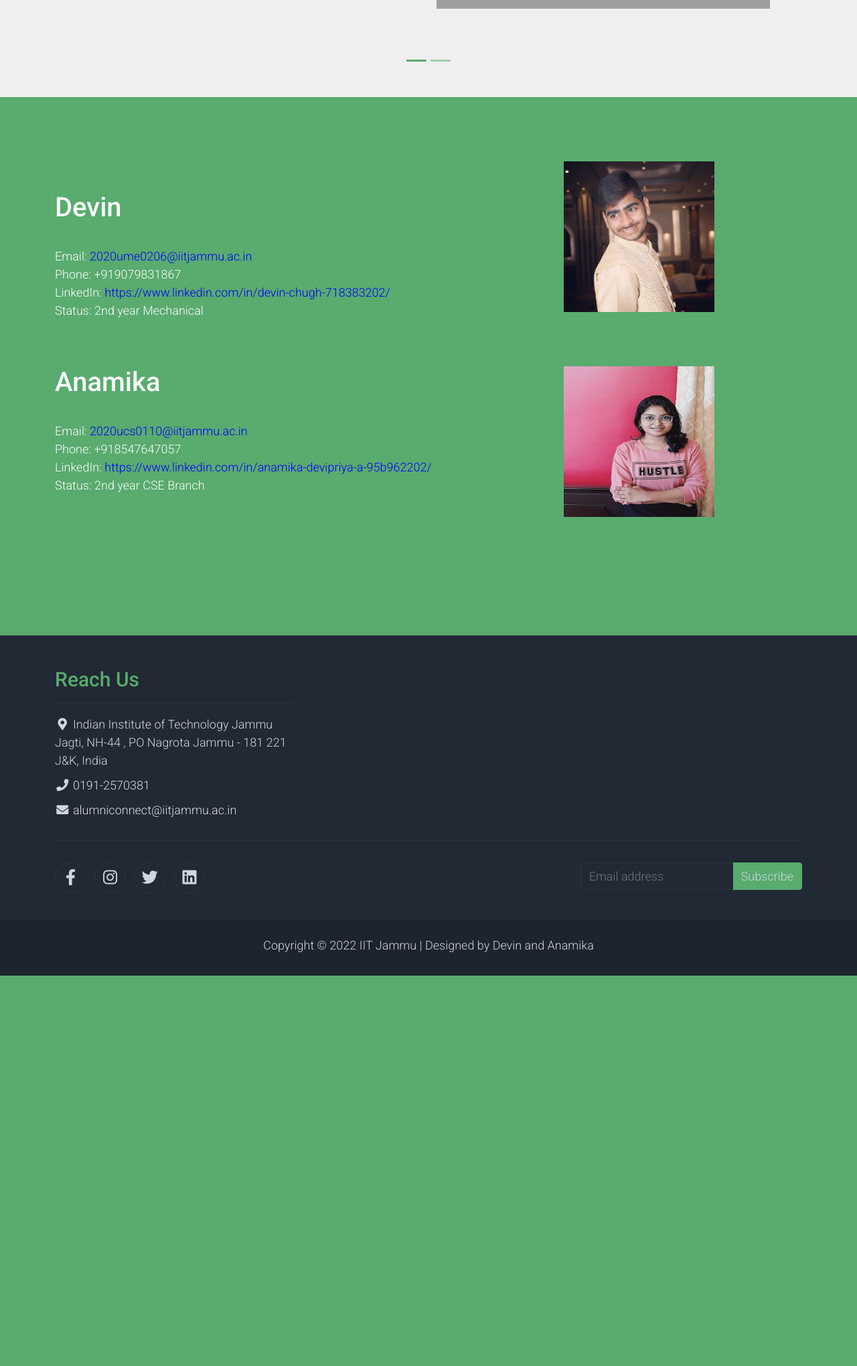
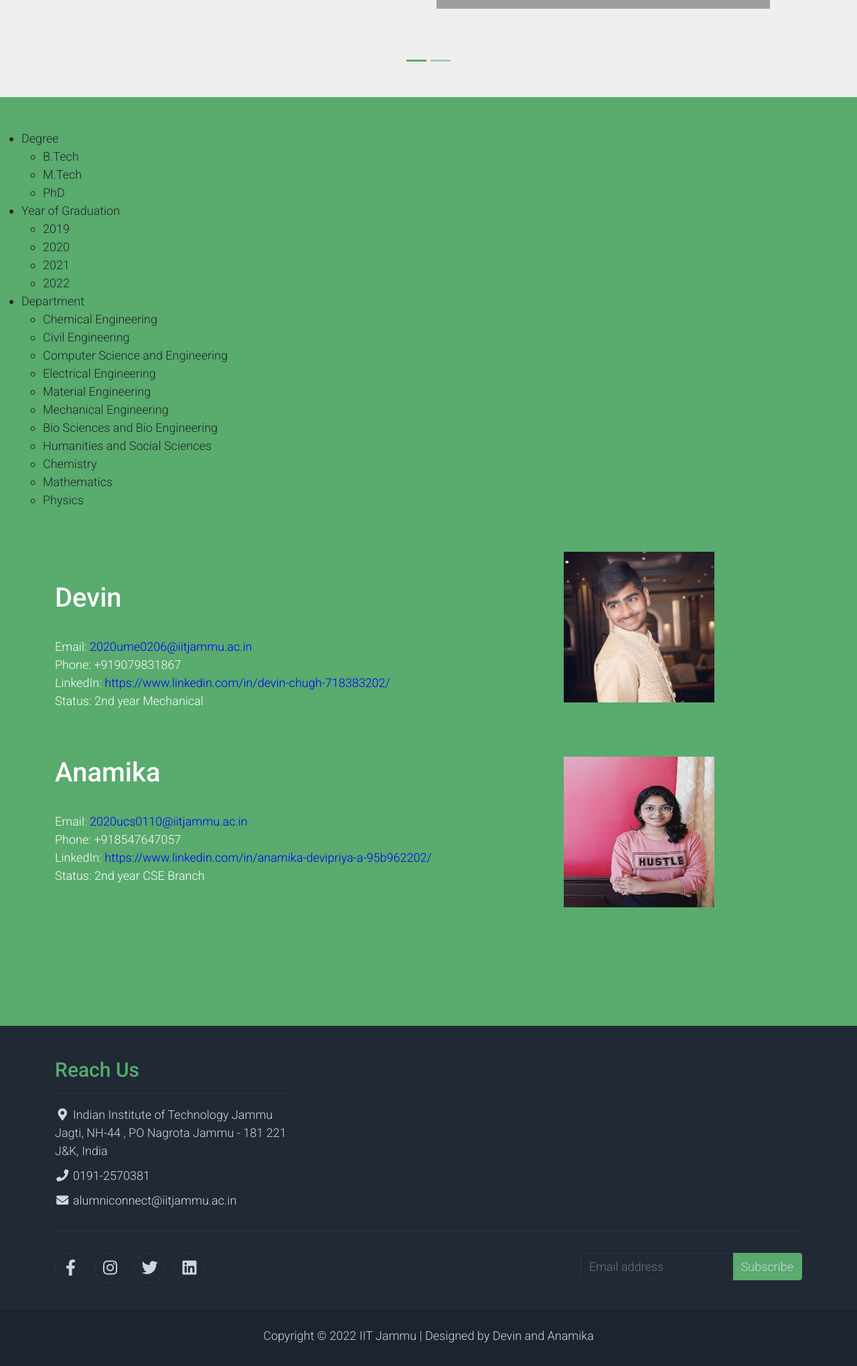
Before and after one commit to devinchugh/Alumni-Portal, a Flask app: page / in a window 1280 px wide. Shown: the part 427-2467 px from the top of the page at 67% size. Before the commit the page ends 1884 px from the top, so only its background shows below. Run offline with Flask 2, Linux system fonts and the light colour scheme; a user stored in the database is signed in; data comes from the database, SQL or seed files in the repository; some libraries are stand-ins or nearby versions; grey boxes are pictures that could not be loaded.

Commit message:
added dropdowns headings

```diff
--- a/templates/index.html
+++ b/templates/index.html
@@ -12,7 +12,6 @@
     <link rel="stylesheet" href="{{ url_for('static',filename='home_assets/css/templatemo.css') }}">
     <link rel="stylesheet" href="{{ url_for('static',filename='home_assets/css/custom.css') }}">
 
-    <!-- Load fonts style after rendering the layout styles -->
     <link rel="stylesheet" href="https://fonts.googleapis.com/css2?family=Roboto:wght@100;200;300;400;500;700;900&display=swap">
     <link rel="stylesheet" href="{{ url_for('static',filename='home_assets/css/fontawesome_min.css') }}">
 
@@ -157,6 +156,35 @@
 <!-- individual details -->
 
     <section class="bg-success py-5">
+        <ul class="sections">
+            <li>Degree</li>
+                <ul>
+                    <li>B.Tech</li>
+                    <li>M.Tech</li>
+                    <li>PhD</li>
+                </ul>
+            <li>Year of Graduation</li>
+                <ul>
+                    <li>2019</li>
+                    <li>2020</li>
+                    <li>2021</li>
+                    <li>2022</li>
+                </ul>
+            <li>Department</li>
+                <ul>
+                    <li>Chemical Engineering</li>
+                    <li>Civil Engineering</li>
+                    <li>Computer Science and Engineering</li>
+                    <li>Electrical Engineering</li>
+                    <li>Material Engineering</li>
+                    <li>Mechanical Engineering</li>
+                    <li>Bio Sciences and Bio Engineering</li>
+                    <li>Humanities and Social Sciences</li>
+                    <li>Chemistry</li>
+                    <li>Mathematics</li>
+                    <li>Physics</li>
+                </ul>
+        </ul>
         <div class="container">
             <div class="row align-items-center py-5">
                 <div class="col-md-8 text-white">
```
